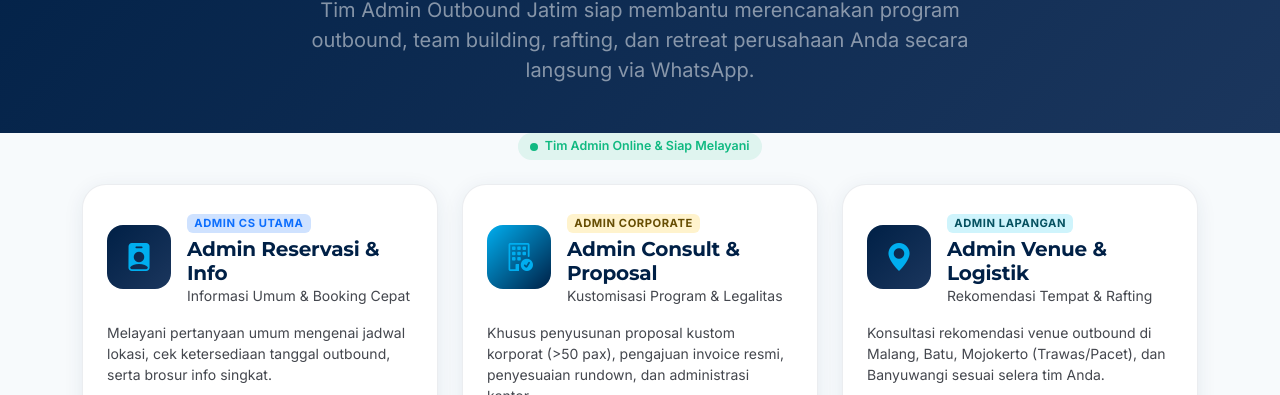
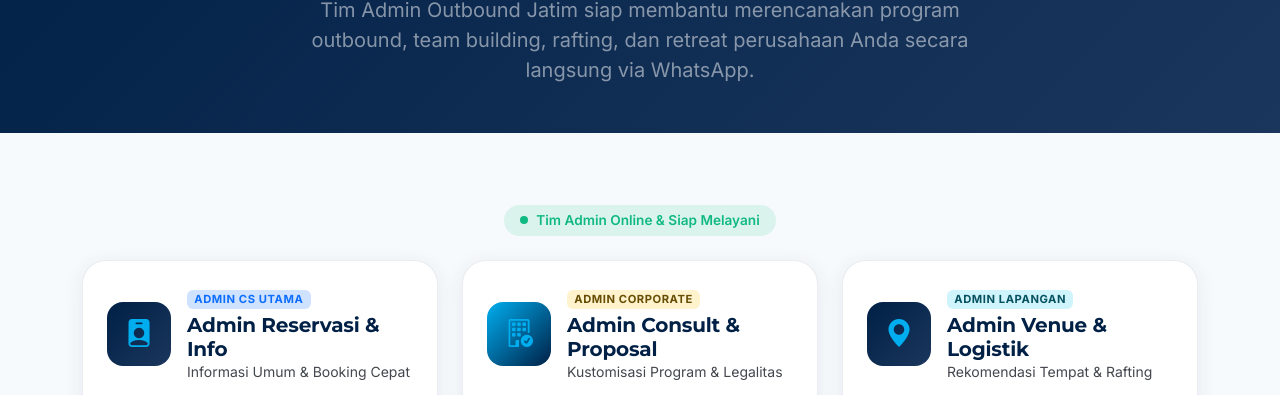
Before and after one commit to mmusy4ffa/outbound-jatim, a plain HTML site: page kontak.html in a window 1280 px wide. Shown: the part 263-658 px from the top of the page. Drawn offline with nearby package versions, Linux system fonts and the light colour scheme.

Commit message:
update gap dan layout

```diff
--- a/assets/css/style.css
+++ b/assets/css/style.css
@@ -429,12 +429,12 @@ a {
 .admin-status-online {
   display: inline-flex;
   align-items: center;
-  gap: 0.4rem;
-  font-size: 0.78rem;
+  gap: 0.5rem;
+  font-size: 0.85rem;
   font-weight: 600;
   color: #10b981;
-  background: rgba(16, 185, 129, 0.1);
-  padding: 0.25rem 0.75rem;
+  background: rgba(16, 185, 129, 0.12);
+  padding: 0.35rem 1rem;
   border-radius: 50px;
 }
 .admin-status-dot {
--- a/kontak.html
+++ b/kontak.html
@@ -3,6 +3,7 @@
 <head>
 <meta charset="UTF-8" />
 <meta name="viewport" content="width=device-width, initial-scale=1.0" />
+<link rel="icon" type="image/webp" href="assets/img/mountain.webp" />
 <title>Pusat Informasi &amp; Kontak Admin WhatsApp - Outbound Jatim</title>
 <meta name="description" content="Hubungi Admin Outbound Jatim via WhatsApp untuk konsultasi paket outbound, booking venue, dan penawaran khusus korporat di Malang, Batu, Mojokerto, dan Banyuwangi." />
 <meta name="keywords" content="kontak admin outbound jatim, whatsapp admin outbound malang, hubungi outbound jawa timur" />
@@ -95,9 +96,9 @@
   </header>
 
   <!-- ============ ADMIN CONTACT CARDS ============ -->
-  <section class="py-5" style="margin-top: -3rem;">
+  <section class="py-5 mt-3">
     <div class="container">
-      <div class="text-center mb-4">
+      <div class="text-center mt-2 mb-4">
         <span class="admin-status-online">
           <span class="admin-status-dot"></span> Tim Admin Online &amp; Siap Melayani
         </span>
```
Also changed, not shown: blog-detail.html (+1 -0 lines), blog.html (+1 -0 lines), index.html (+1 -0 lines), paket-detail.html (+2 -1 lines), paket.html (+2 -1 lines), tentang.html (+5 -1 lines), assets/img/mountain.webp (added).
